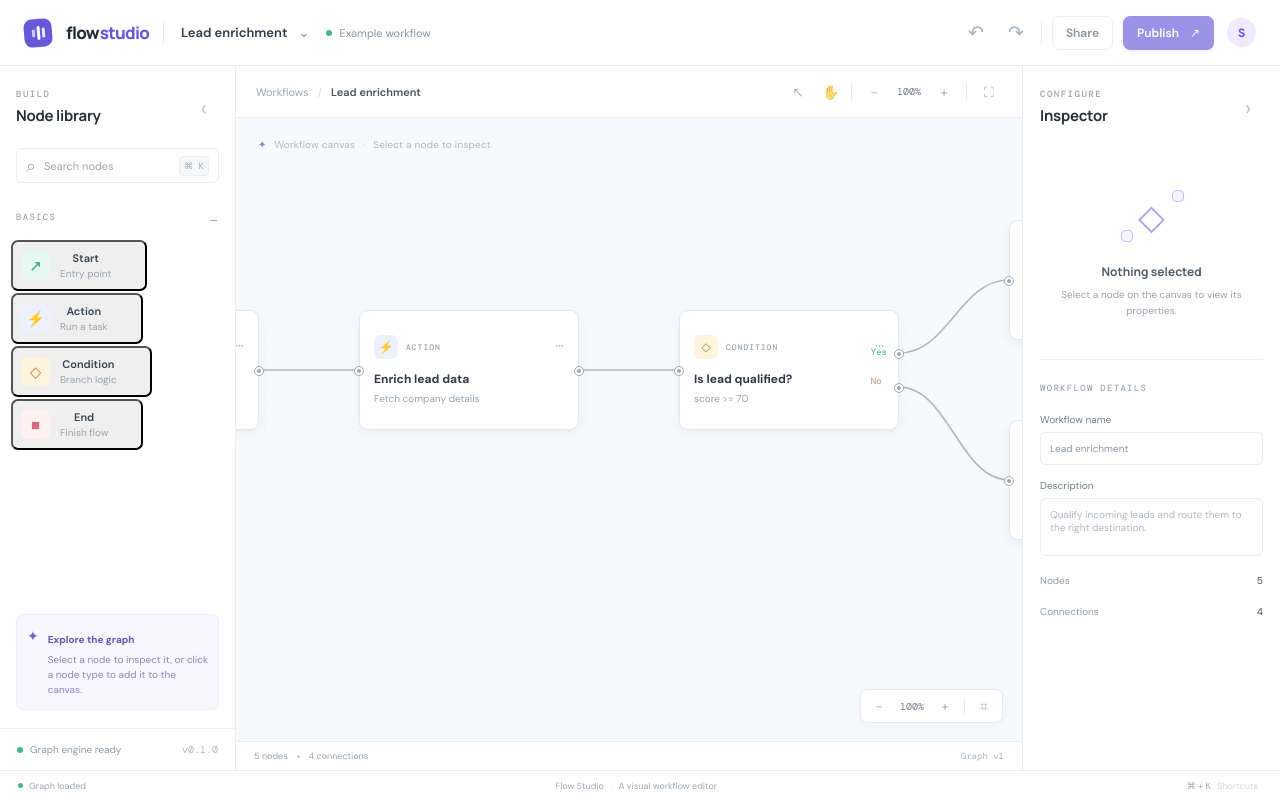
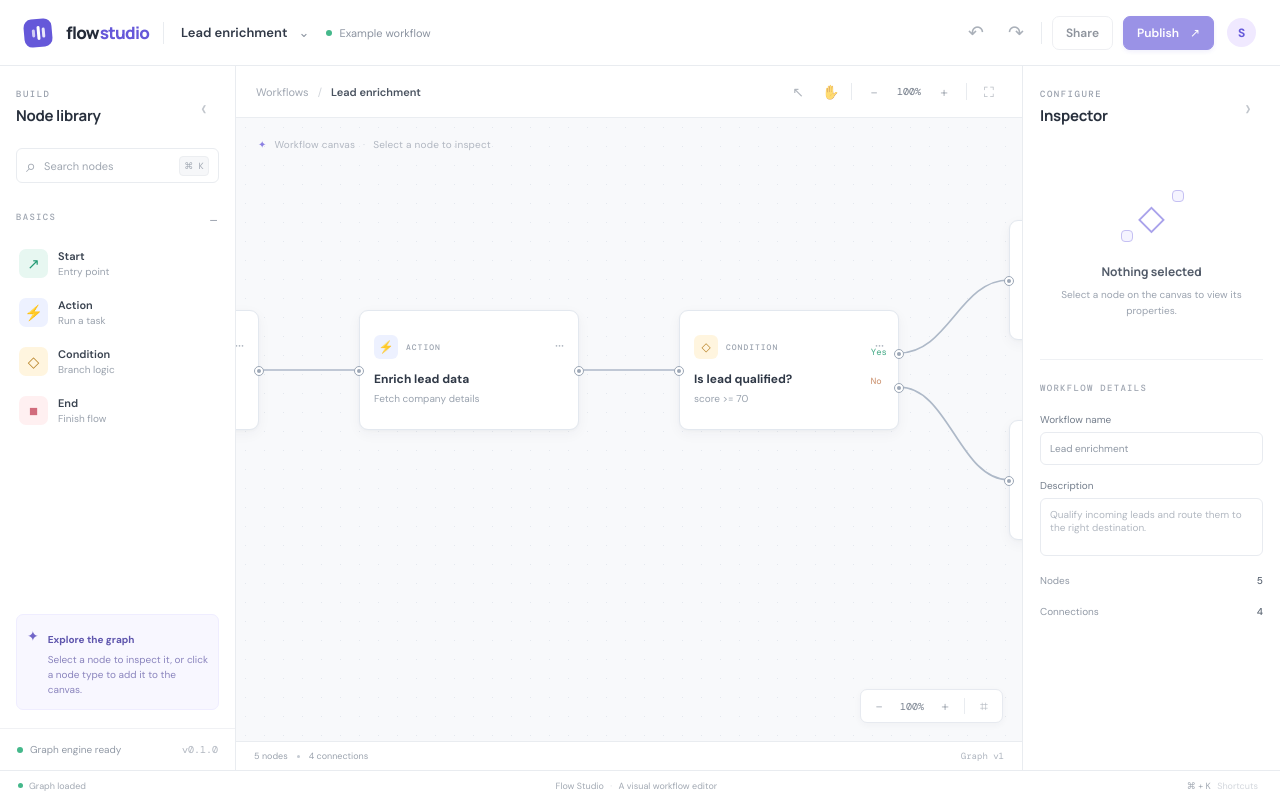
Before and after one commit to siddhant034/flow-studio, a React (Vite) app: page / in a window 1280 px wide. Built offline with nearby package versions, Linux system fonts and the light colour scheme.

Commit message:
Style interactive node library buttons

```diff
--- a/src/styles.css
+++ b/src/styles.css
@@ -196,3 +196,6 @@ button:disabled { cursor: default; opacity: .65; }
 .graph-node { cursor: grab; user-select: none; touch-action: none; }
 .graph-node:active { cursor: grabbing; }
 .canvas-viewport { touch-action: pan-x pan-y; }
+
+.palette-item { width: 100%; border: 0; background: transparent; text-align: left; font: inherit; }
+.palette-item:focus-visible { outline: 2px solid #7569df; outline-offset: 1px; }
```
